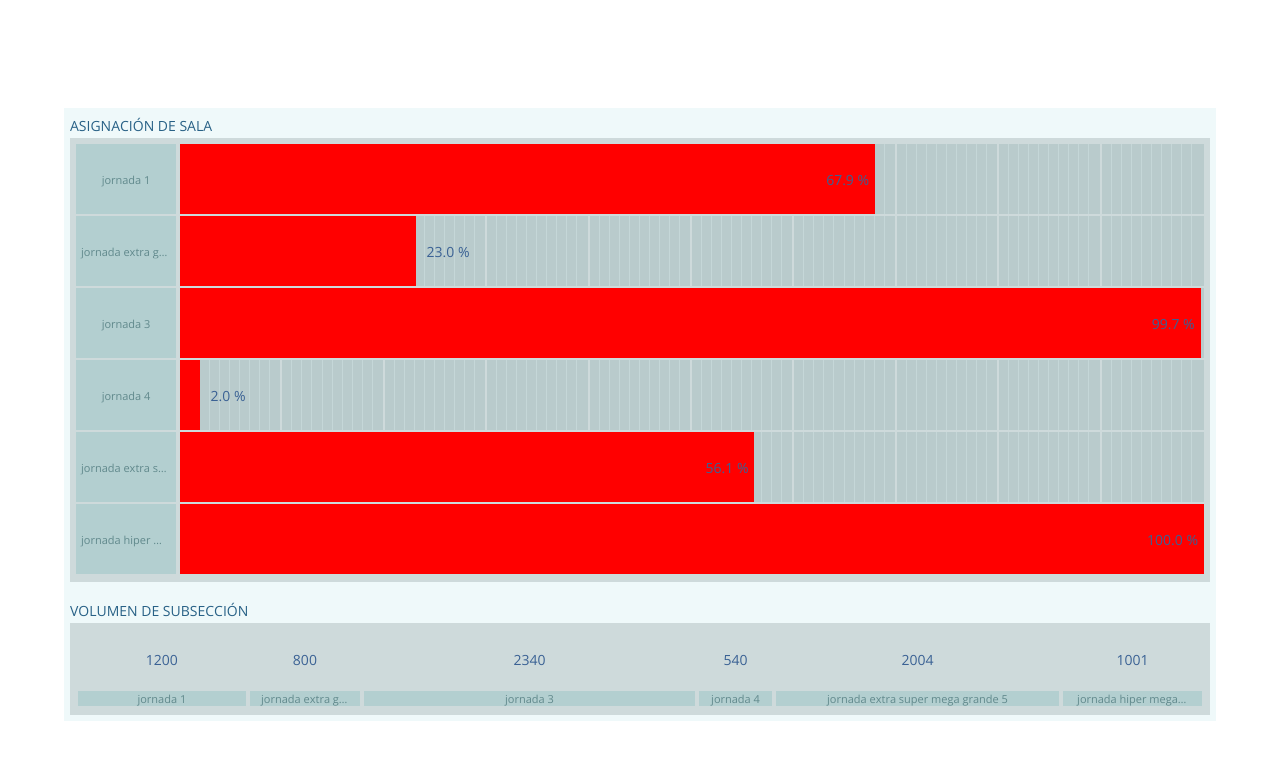
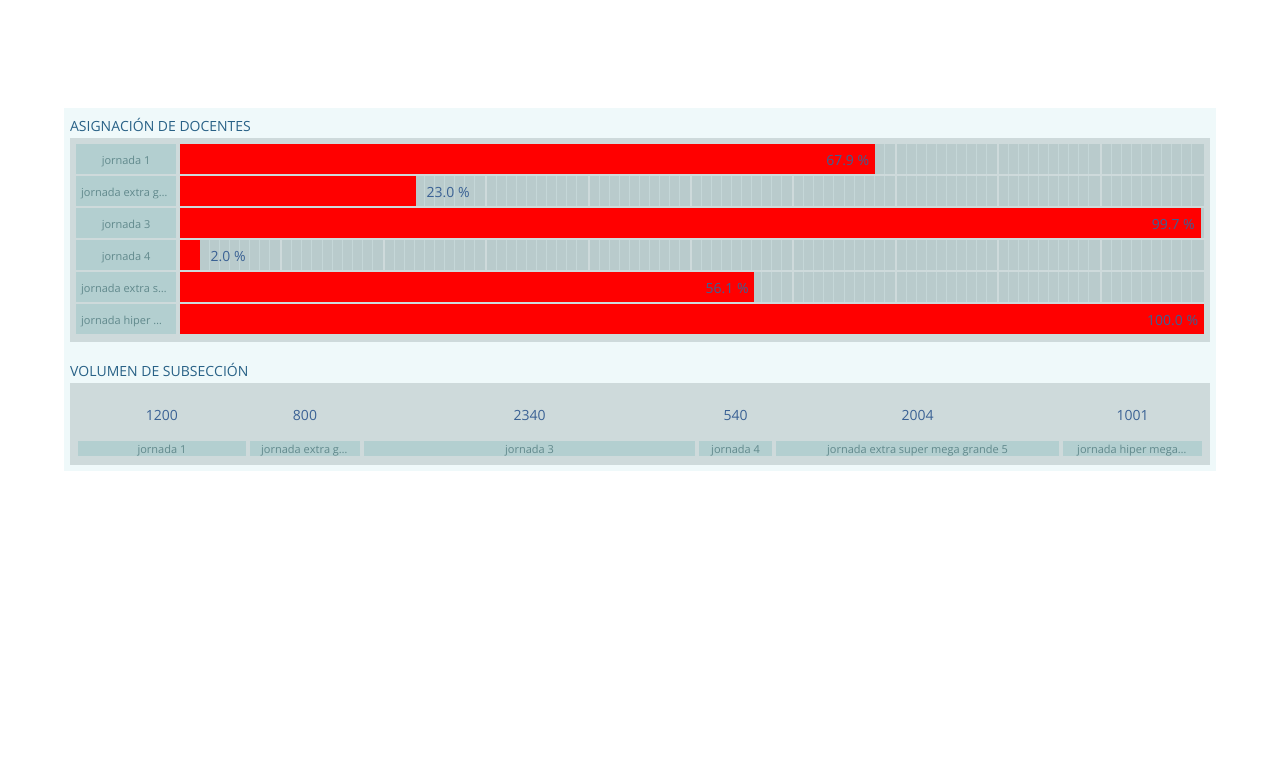
Before and after one commit to Foris/dw-chart, a website: page index.html in a window 1280 px wide. Drawn offline with nearby package versions, Linux system fonts and the light colour scheme.

Commit message:
fix legend bar style

```diff
--- a/component/templates/bar-item.html
+++ b/component/templates/bar-item.html
@@ -1,6 +1,6 @@
 <li class="item bar" data-id="<%- id %>" data-emphasis="<%- emphasis %>">
   <div class="left">
-    <div class="title"><%- title %></div>
+    <div class="title" title="<%- title %>"><%- title %></div>
   </div>
   <div class="right">
     <span class="bar">
--- a/index.html
+++ b/index.html
@@ -25,12 +25,12 @@
     // bar
     $('#sample1').dwChart({
       name: 'asignacionSala',
-      title: 'Asignación de sala',
+      title: 'Asignación de docentes',
       type: 'bar', // bar, barpie
       orientation: 'vertical',
       unit: 'percentage',
       decimals: 1,
-      emphasis: 5,  // 1 to 10
+      emphasis: 1,  // 1 to 10
       data: [
         {
           title: 'jornada 1',
@@ -66,7 +66,7 @@
       orientation: 'horizontal',
       unit: 'number',
       decimals: 0,
-      emphasis: 4,  // 1 to 10
+      emphasis: 3,  // 1 to 10
       data: [
         {
           title: 'jornada 1',
```
